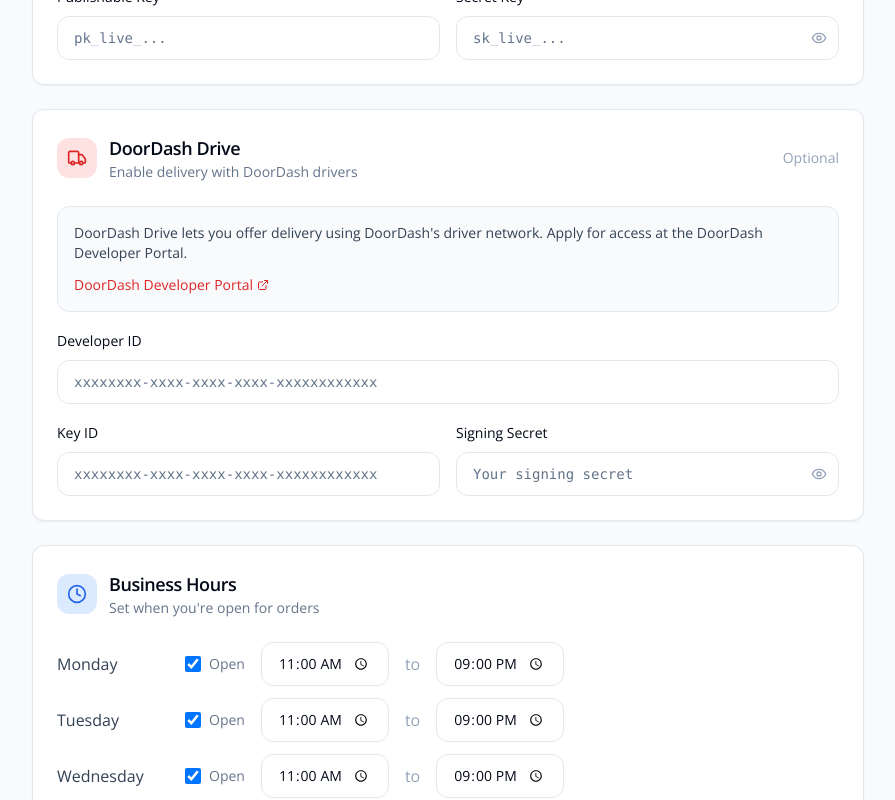
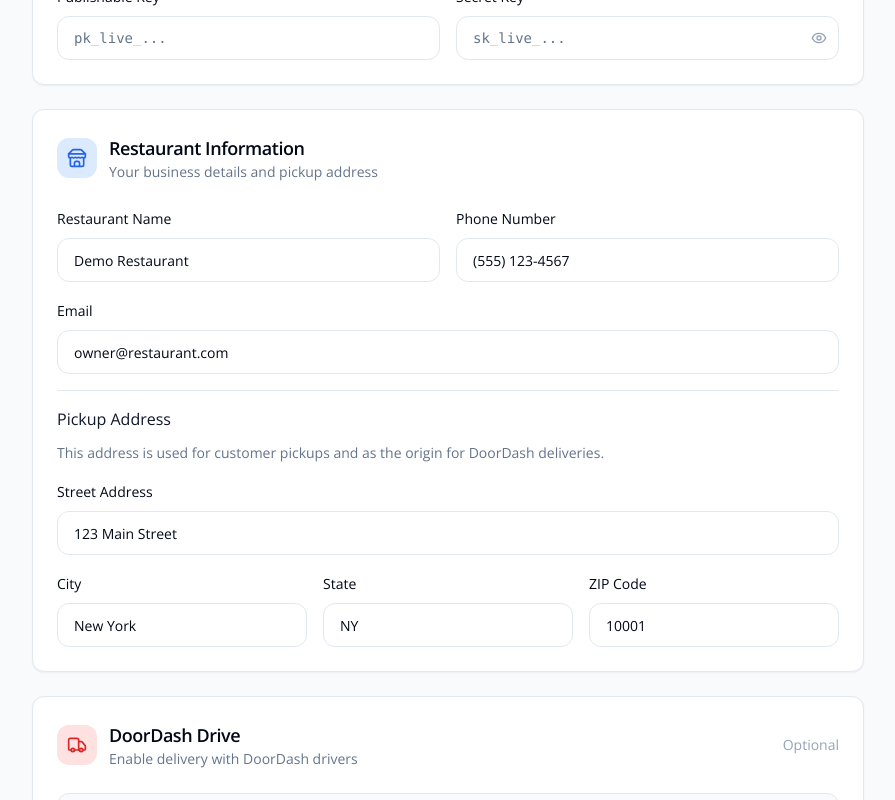
Before and after one commit to sharziki/orderflow, a Next.js app: page /dashboard/settings in a window 1280 px wide. Shown: the part 340-1140 px from the top of the page, without its empty margins (192-1087 px from the left). Built offline with nearby package versions, Linux system fonts and the light colour scheme; no server answers.

Commit message:
Add restaurant address & DoorDash pickup settings

```diff
--- a/app/dashboard/settings/page.tsx
+++ b/app/dashboard/settings/page.tsx
@@ -57,6 +57,7 @@
     doordashKeyId: '',
     doordashSigningSecret: '',
     doordashConnected: false,
+    pickupInstructions: '',
 
     // Features
     pickupEnabled: true,
@@ -181,6 +182,96 @@
           </CardContent>
         </Card>
 
+        {/* Restaurant Info & Address */}
+        <Card>
+          <CardHeader>
+            <div className="flex items-center gap-3">
+              <div className="w-10 h-10 bg-blue-100 rounded-lg flex items-center justify-center">
+                <Store className="w-5 h-5 text-blue-600" />
+              </div>
+              <div>
+                <CardTitle className="text-lg">Restaurant Information</CardTitle>
+                <CardDescription>Your business details and pickup address</CardDescription>
+              </div>
+            </div>
+          </CardHeader>
+          <CardContent className="space-y-4">
+            <div className="grid md:grid-cols-2 gap-4">
+              <div className="space-y-2">
+                <Label>Restaurant Name</Label>
+                <Input
+                  value={settings.name}
+                  onChange={(e) => updateSettings('name', e.target.value)}
+                  placeholder="Your Restaurant Name"
+                />
+              </div>
+              <div className="space-y-2">
+                <Label>Phone Number</Label>
+                <Input
+                  value={settings.phone}
+                  onChange={(e) => updateSettings('phone', e.target.value)}
+                  placeholder="(555) 123-4567"
+                />
+              </div>
+            </div>
+
+            <div className="space-y-2">
+              <Label>Email</Label>
+              <Input
+                type="email"
+                value={settings.email}
+                onChange={(e) => updateSettings('email', e.target.value)}
+                placeholder="contact@restaurant.com"
+              />
+            </div>
+
+            <div className="border-t pt-4 mt-4">
+              <h4 className="font-medium text-slate-900 mb-3">Pickup Address</h4>
+              <p className="text-sm text-slate-500 mb-4">
+                This address is used for customer pickups and as the origin for DoorDash deliveries.
+              </p>
+
+              <div className="space-y-4">
+                <div className="space-y-2">
+                  <Label>Street Address</Label>
+                  <Input
+                    value={settings.address}
+                    onChange={(e) => updateSettings('address', e.target.value)}
+                    placeholder="123 Main Street"
+                  />
+                </div>
+                <div className="grid grid-cols-3 gap-4">
+                  <div className="space-y-2">
+                    <Label>City</Label>
+                    <Input
+                      value={settings.city}
+                      onChange={(e) => updateSettings('city', e.target.value)}
+                      placeholder="New York"
+                    />
+                  </div>
+                  <div className="space-y-2">
+                    <Label>State</Label>
+                    <Input
+                      value={settings.state}
+                      onChange={(e) => updateSettings('state', e.target.value)}
+                      placeholder="NY"
+                      maxLength={2}
+                    />
+                  </div>
+                  <div className="space-y-2">
+                    <Label>ZIP Code</Label>
+                    <Input
+                      value={settings.zip}
+                      onChange={(e) => updateSettings('zip', e.target.value)}
+                      placeholder="10001"
+                    />
+                  </div>
+                </div>
+              </div>
+            </div>
+          </CardContent>
+        </Card>
+
         {/* DoorDash Integration */}
         <Card>
           <CardHeader>
@@ -261,6 +352,18 @@
                   </div>
                 </div>
               </div>
+
+              <div className="border-t pt-4">
+                <h4 className="font-medium text-slate-700 mb-3">Pickup Instructions for Drivers</h4>
+                <Input
+                  value={settings.pickupInstructions || ''}
+                  onChange={(e) => updateSettings('pickupInstructions', e.target.value)}
+                  placeholder="e.g., Enter through side door, orders on counter"
+                />
+                <p className="text-xs text-slate-500 mt-1">
+                  These instructions help DoorDash drivers find and pick up orders.
+                </p>
+              </div>
             </div>
           </CardContent>
         </Card>
@@ -340,7 +443,7 @@
           <CardHeader>
             <div className="flex items-center gap-3">
               <div className="w-10 h-10 bg-green-100 rounded-lg flex items-center justify-center">
-                <Store className="w-5 h-5 text-green-600" />
+                <CreditCard className="w-5 h-5 text-green-600" />
               </div>
               <div>
                 <CardTitle className="text-lg">Fees & Minimums</CardTitle>
```
